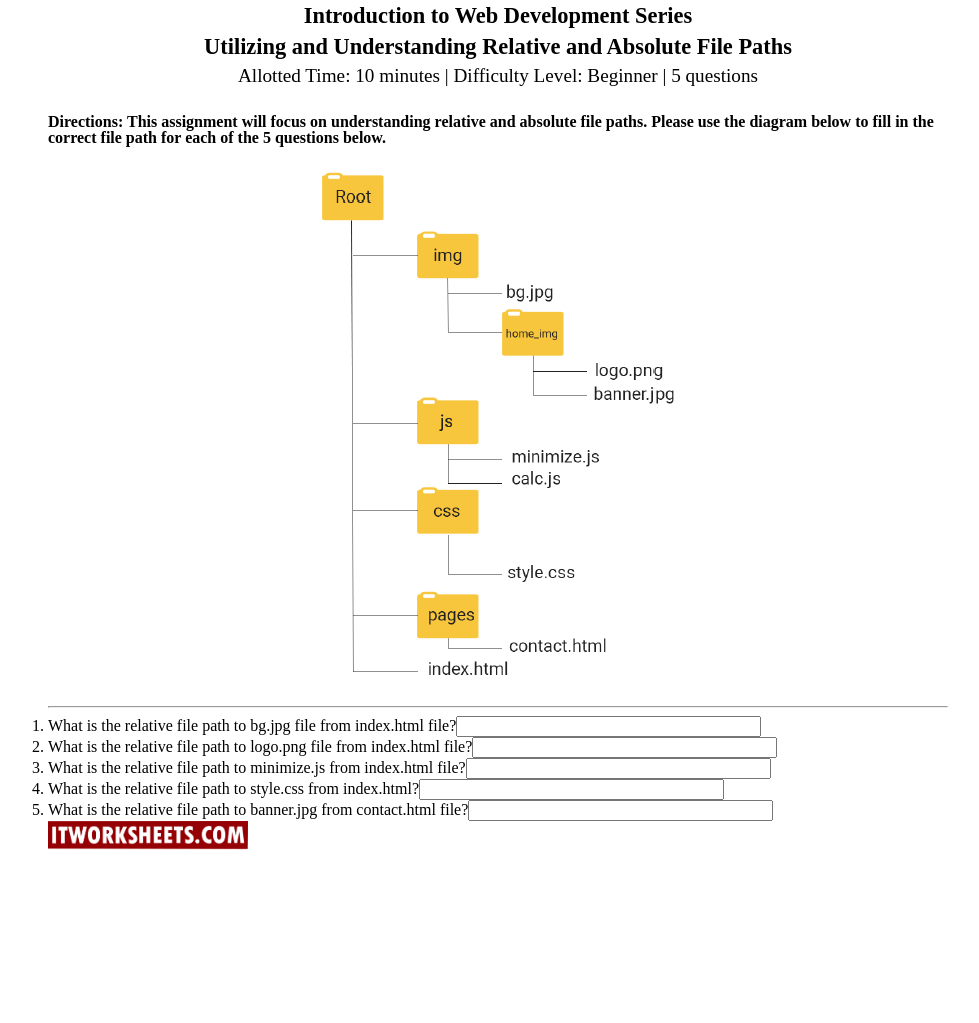
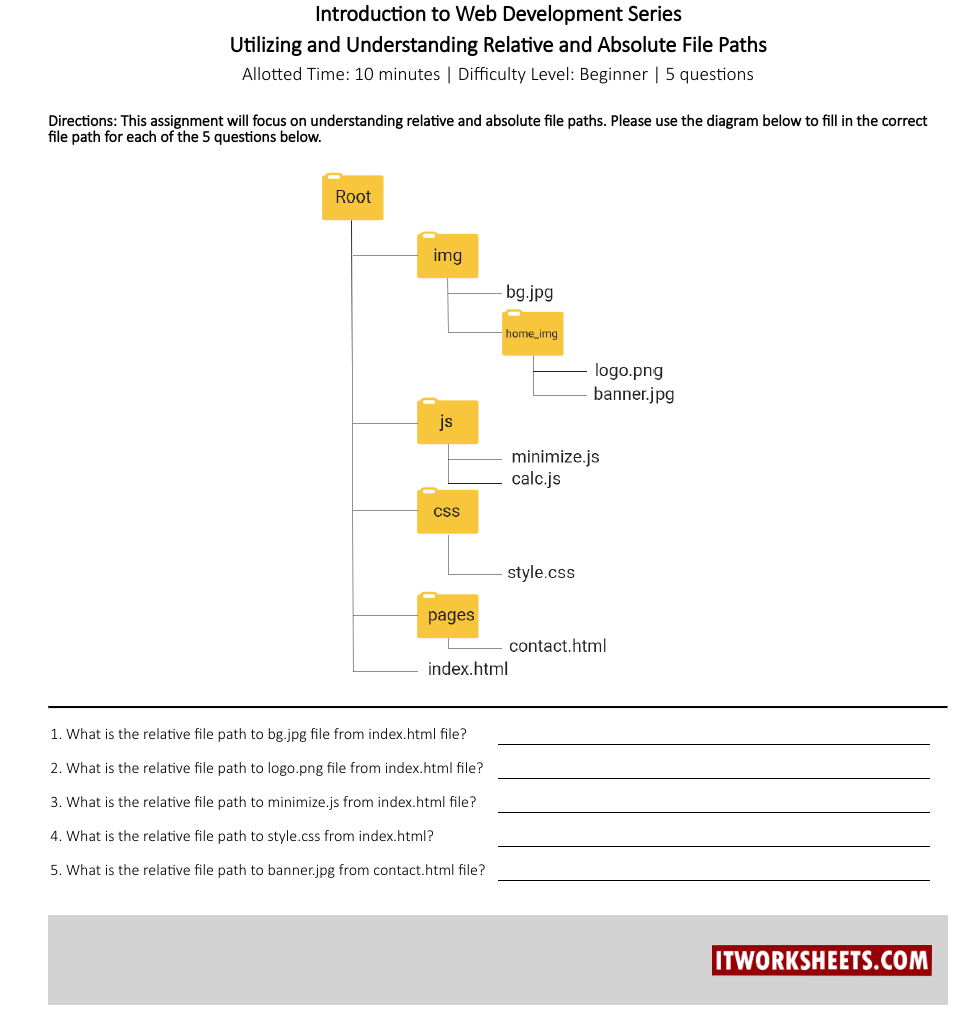
Before and after one commit to instructorc/CWEB1010_Fall2020, a plain HTML site: page filepath_site/index.html in a window 1280 px wide. Shown: the whole page, without its empty margins (142-1121 px from the left). Before the commit the page ends 850 px from the top, so only its background shows below. Drawn offline with Linux system fonts and the light colour scheme.

Commit message:
adding css to file path website

```diff
--- a/filepath_site/index.html
+++ b/filepath_site/index.html
@@ -10,6 +10,12 @@
 
         <!--Internal CSS Styling-->
         <style>
+            @font-face {
+            font-family: 'calibril';
+            src:  url('fonts/calibril.woff2') format('woff2'),
+                    url('fonts/calibril.woff') format('woff');
+            }
+
             html, body, div, span, object, iframe,
             h1, h2, h3, h4, h5, h6, p, blockquote, pre,
             abbr, address, cite, code,
@@ -32,6 +38,7 @@
             }
 
             body {
+                font-family: 'calibril';
             line-height:1;
             }
             #container {
@@ -66,6 +73,34 @@
                 margin-top: 20px;
             }
 
+            hr {
+                border-top: 2px solid black;
+            }
+
+            li {
+                margin: 2%;
+            }
+
+            input[type="text"] {
+                border: none;
+                border-bottom: 1px solid black;
+                width: 50%;
+                float: right;
+                outline: none;
+            }
+
+            footer {
+                width: 100%;
+                height: 90px;
+                background-color: lightgrey;
+                margin-top: 4%;
+                margin-bottom: 2%;
+            }
+            footer img {
+                float: right;
+                margin-top: 30px;
+                margin-right: 16px;
+            }
         </style>
     </head>
     <body>
@@ -89,7 +124,7 @@
                 </ol>
             </main>
             <footer>
-                <img src="img/itworksheets[logo].png" alt="logo" width="200">
+                <img src="img/itworksheets[logo].png" alt="logo" width="220">
             </footer>
         </div><!--End of div container-->
     </body>
```
Also changed, not shown: filepath_site/fonts/calibril.woff (added), filepath_site/fonts/calibril.woff2 (added).
